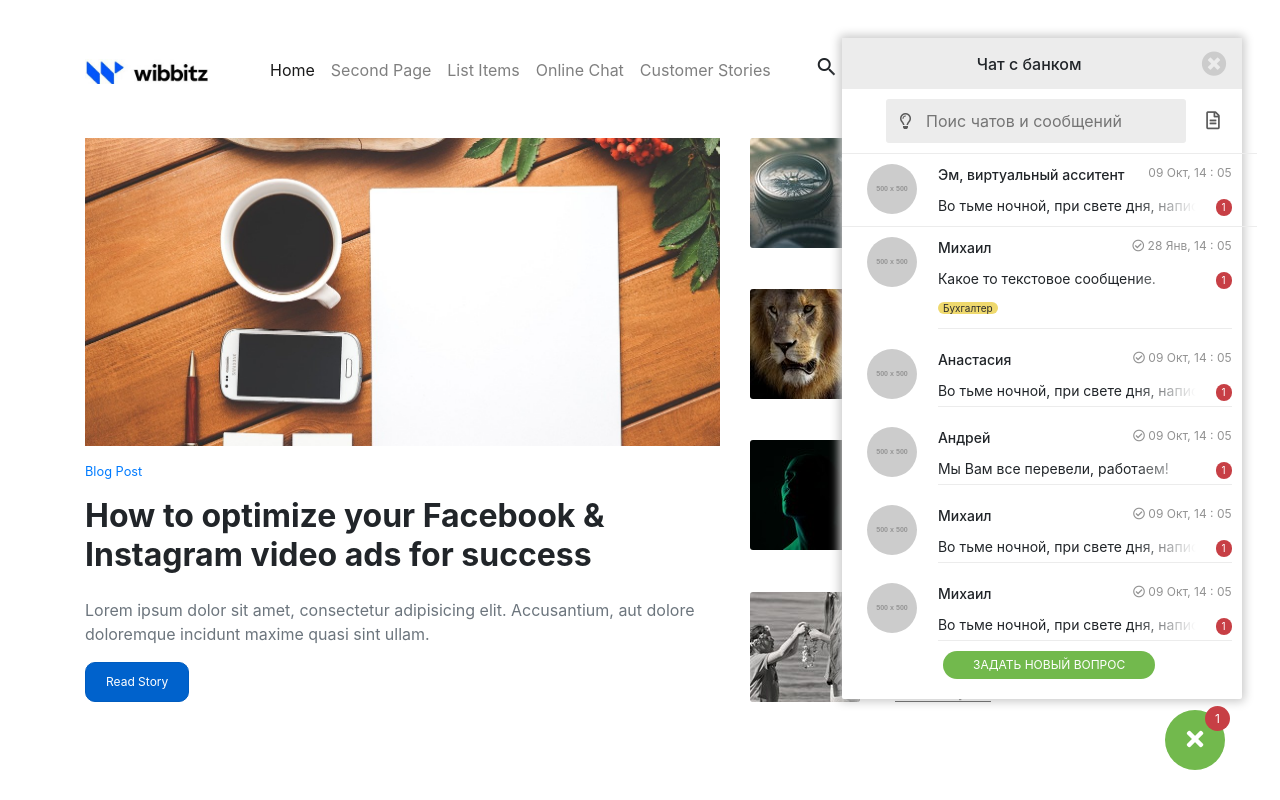
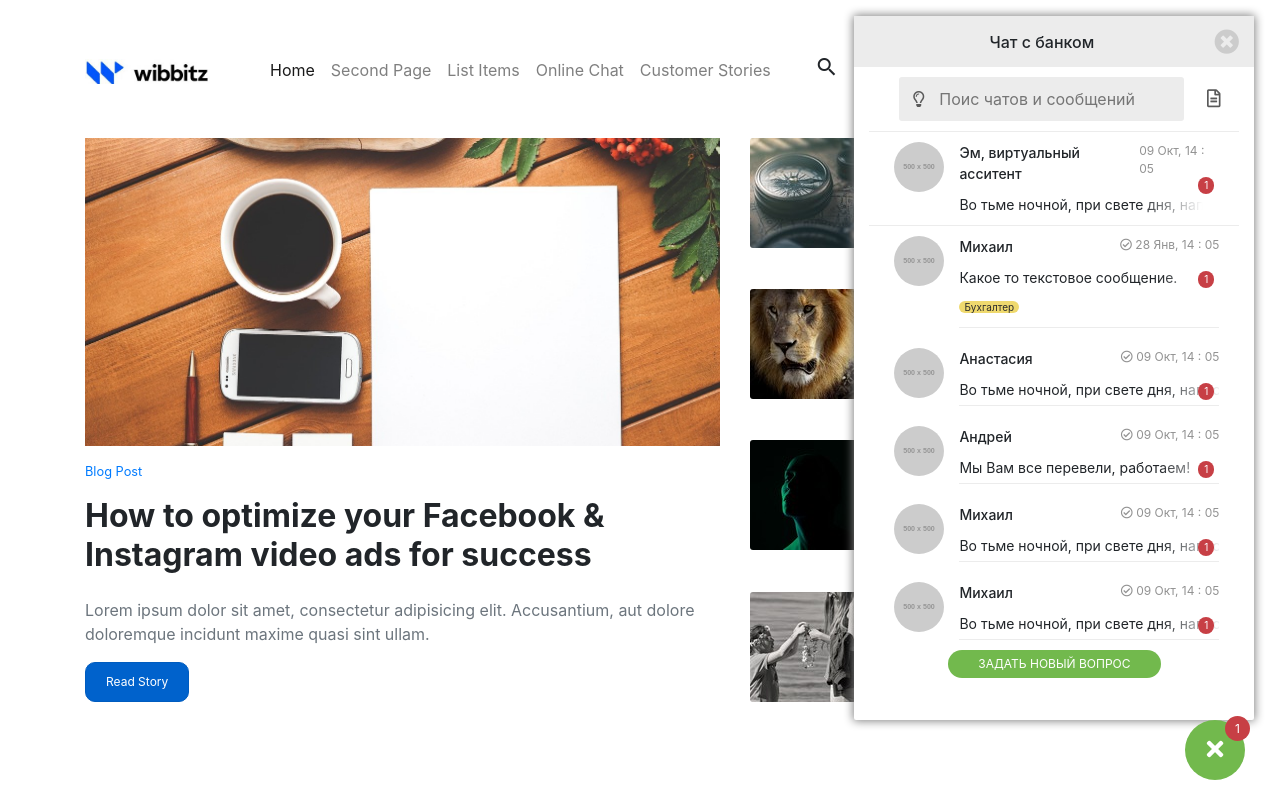
Before and after one commit to saqhan/pre-stage, an Angular app: page / in a window 1280 px wide. Shown: the top 800 px of the page. Built offline with nearby package versions, Linux system fonts and the light colour scheme.

Commit message:
add css response

```diff
--- a/src/app/chat/chat.component.css
+++ b/src/app/chat/chat.component.css
@@ -2,19 +2,19 @@
   display: flex;
   align-items: center;
   justify-content: flex-end;
-  margin-right: 3%;
-  margin-top: 3%;
+  flex-direction: column;
   position: fixed;
-  top: 0%;
-  right: 0%;
+  top: 2%;
+  right: 2%;
   z-index: 999;
 }
 
 .wrapper-chat {
-  box-shadow: 0 0 10px 3px #ccc;
+  box-shadow: 0 0 10px 1px #828282;
   border-radius: 2px;
   margin-bottom: 10px;
   width: 400px;
+  height: 88vh;
   background-color: #fff;
 }
 
@@ -117,9 +117,10 @@
   font-size: 10px;
   border-radius: 30px;
   position: absolute;
-  right: 25px;
+  right: 55px;
   top: 45px;
   z-index: 999;
+
 }
 
 .chat-user .user .user-text .message {
@@ -170,7 +171,7 @@
   display: flex;
   align-items: center;
   justify-content: space-between;
-  margin-bottom: 50px;
+  margin-bottom: 20px;
 }
 
 .personal-messages .chat-user-main .user-img {
@@ -268,10 +269,10 @@
 
 .open-chat {
   text-align: right;
+  z-index: 999;
   position: fixed;
-  bottom: 30px;
-  right: 30px;
-  z-index: 999;
+  right: 10px;
+  bottom: 20px;
 }
 
 .open-chat::after {
@@ -287,13 +288,15 @@
 }
 
 
+
 @media (max-width: 414px){
   .wrapper {
-    margin-right: 0%;
-    margin-top: 0%;
+    top: 0%;
+    right: 0%;
   }
   .wrapper-chat {
     width: 100%;
+    height: 100vh;
   }
   .personal-messages {
     height: 93vh;
--- a/src/app/chat/chat.component.html
+++ b/src/app/chat/chat.component.html
@@ -8,7 +8,7 @@
             <i class="fas fa-times-circle"></i>
           </a>
         </div>
-        <div [ngSwitch]="isShowPersonal()">
+        <div class="col-12" [ngSwitch]="isShowPersonal()">
           <div *ngSwitchCase="'person'">
             <div class="personal-messages">
               <div class="col-12 chat-user-main">
@@ -97,10 +97,16 @@
       </div>
     </div>
   </div>
-</div>
+  <div class="container">
+    <div class="row">
+      <div class="col-12">
         <div class="open-chat">
           <button class="btn-open" (click)="toggleShowChat()">
             <span *ngIf="!isShowChat()"><i class="far fa-comment-dots"></i></span>
             <span *ngIf="isShowChat()"><i class="fas fa-times"></i></span>
           </button>
         </div>
+      </div>
+    </div>
+  </div>
+</div>
--- a/src/app/chat/res/view/add-question/add-question.component.css
+++ b/src/app/chat/res/view/add-question/add-question.component.css
@@ -1,7 +1,7 @@
 
 .btn-new-ask {
   text-align: center;
-  margin-bottom: 20px;
+
 }
 .btn-add-question {
   border-radius: 30px;
--- a/src/app/chat/res/view/chat-header/chat-header.component.css
+++ b/src/app/chat/res/view/chat-header/chat-header.component.css
@@ -1,5 +1,6 @@
 .block-file {
   cursor: pointer;
+  margin-left: 15px;
 }
 .chat-files {
   text-align: center;
@@ -14,7 +15,7 @@
 }
 
 .input-search {
-  width: 300px;
+  width: 285px;
   border-radius: 3px;
   border: none;
   background-color: #ececec;
@@ -35,5 +36,4 @@
 .block-file i {
   font-size: 18px;
   color: #5a5a5a;
-  margin-left: -20px;
 }
--- a/src/app/chat/res/view/files/files.component.css
+++ b/src/app/chat/res/view/files/files.component.css
@@ -15,7 +15,7 @@
 }
 
 .input-search {
-  width: 300px;
+  width: 260px;
   border-radius: 3px;
   border: none;
   background-color: #ececec;
--- a/src/app/chat/res/view/files/files.component.html
+++ b/src/app/chat/res/view/files/files.component.html
@@ -1,6 +1,6 @@
 <div class="col-12">
   <div class="chat-files">
-    <div class="btn-back" >
+    <div class="btn-back" (click)="toggleUsers()" >
       <span><i class="fas fa-chevron-left"></i></span>
     </div>
     <div class="block-input">
--- a/src/app/chat/res/view/files/files.component.ts
+++ b/src/app/chat/res/view/files/files.component.ts
@@ -1,5 +1,6 @@
 import { Component, OnInit } from '@angular/core';
 import {StoreMessagesService} from "../../../../store-messages.service";
+
 @Component({
   selector: 'app-files',
   templateUrl: './files.component.html',
@@ -7,10 +8,10 @@ import {StoreMessagesService} from "../../../../store-messages.service";
 })
 export class FilesComponent implements OnInit {
 
-  constructor(private mesageServis: StoreMessagesService) { }
+  constructor(private messageServis: StoreMessagesService) { }
 
   toggleUsers() {
-    return this.mesageServis.toggleUsers();
+    return this.messageServis.toggleUsers();
   }
 
   ngOnInit(): void {
--- a/src/app/chat/res/view/main-user/main-user.component.css
+++ b/src/app/chat/res/view/main-user/main-user.component.css
@@ -21,7 +21,7 @@
 }
 
 .user-img {
-  width: 70px;
+  width: 50px;
   margin-right: 15px;
 }
 
@@ -39,7 +39,7 @@
 }
 
 .user-info {
-  width: 100%;
+
   display: flex;
   justify-content: space-between;
 }
@@ -58,7 +58,7 @@
   font-size: 14px;
   height: 21px;
   overflow: hidden;
-  width: 280px;
+  width: 260px;
   margin-top: 10px;
   white-space: nowrap;
   cursor: pointer;
@@ -68,7 +68,7 @@
   content: " ";
   width: 85px;
   position: absolute;
-  left: 290px;
+  left: 270px;
   z-index: 0;
   background: linear-gradient(
     90deg,
@@ -77,7 +77,6 @@
     rgba(255, 255, 255, 1) 46%
   );
 }
-
 .add::after {
   content: "1";
   background-color: #c73f45;
@@ -90,6 +89,7 @@
   top: 45px;
   z-index: 999;
 }
+
 
 .chat-user .user .user-text .message {
   margin-bottom: 5px;
--- a/src/app/chat/res/view/main-user/main-user.component.html
+++ b/src/app/chat/res/view/main-user/main-user.component.html
@@ -1,4 +1,5 @@
-<div *ngFor="let main of messages">
+<div class="" *ngFor="let main of messages">
+ <div class="">
    <div class="col-12 chat-user-main" *ngIf="main.main" >
      <div class="user" (click)="togglePersonal()" >
        <div class="user-img">
@@ -28,3 +29,4 @@
      </div>
    </div>
  </div>
+</div>
--- a/src/app/chat/res/view/users/users.component.css
+++ b/src/app/chat/res/view/users/users.component.css
@@ -52,7 +52,7 @@
   font-size: 14px;
   height: 21px;
   overflow: hidden;
-  width: 280px;
+  width: 260px;
   margin-top: 10px;
   white-space: nowrap;
   cursor: pointer;
--- a/src/app/chat/res/view/users/users.component.ts
+++ b/src/app/chat/res/view/users/users.component.ts
@@ -12,23 +12,8 @@ export class UsersComponent implements OnInit {
 
   messages = this.messageServis.messages;
 
-  isShowChat() {
-    return this.messageServis.showChat;
-  }
-
-  isShowPersonal() {
-    return this.messageServis.showPersonal;
-  }
-
   togglePersonal() {
     return this.messageServis.togglePersonal();
-  }
-
-  toggleShowChat() {
-    return this.messageServis.toggleShowChat();
-  }
-  closeChat() {
-    return this.messageServis.closeChat();
   }
 
   ngOnInit(): void {
```
Lines whose indentation alone changed are shown as unchanged.
